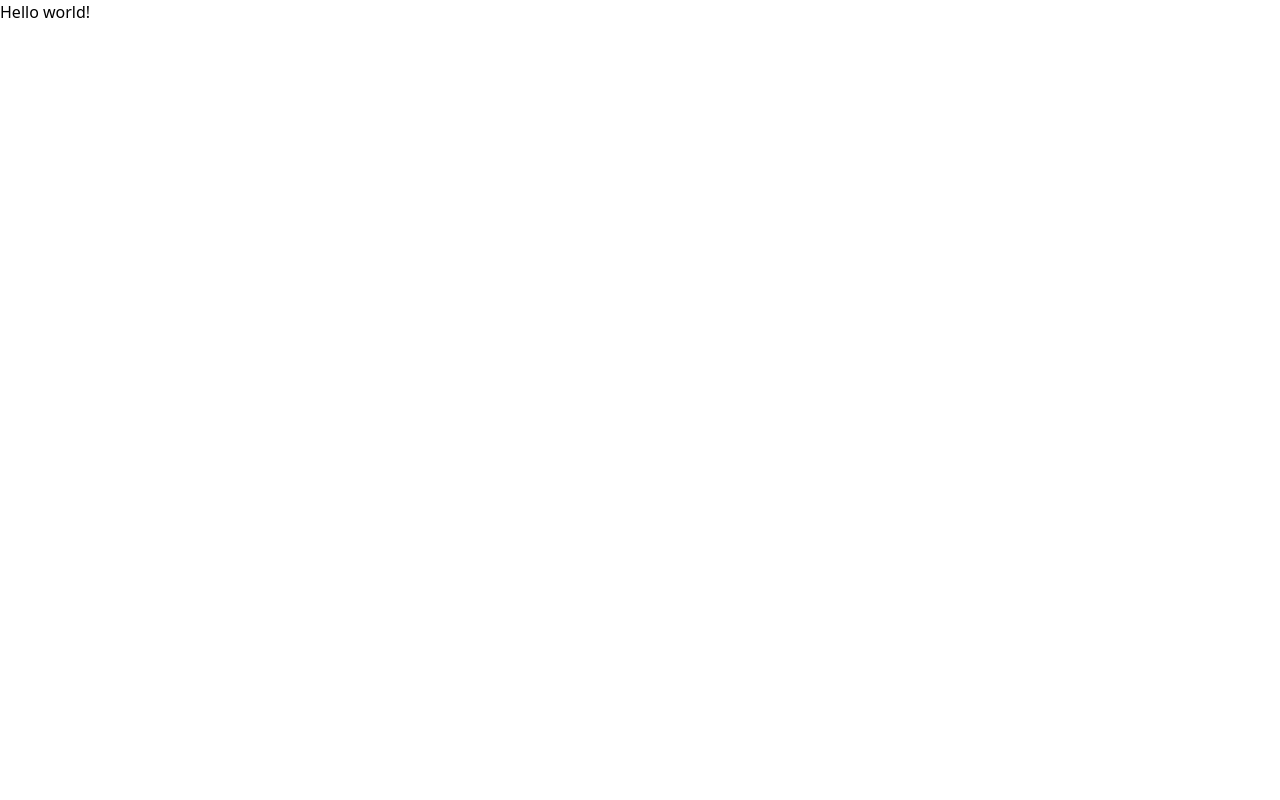
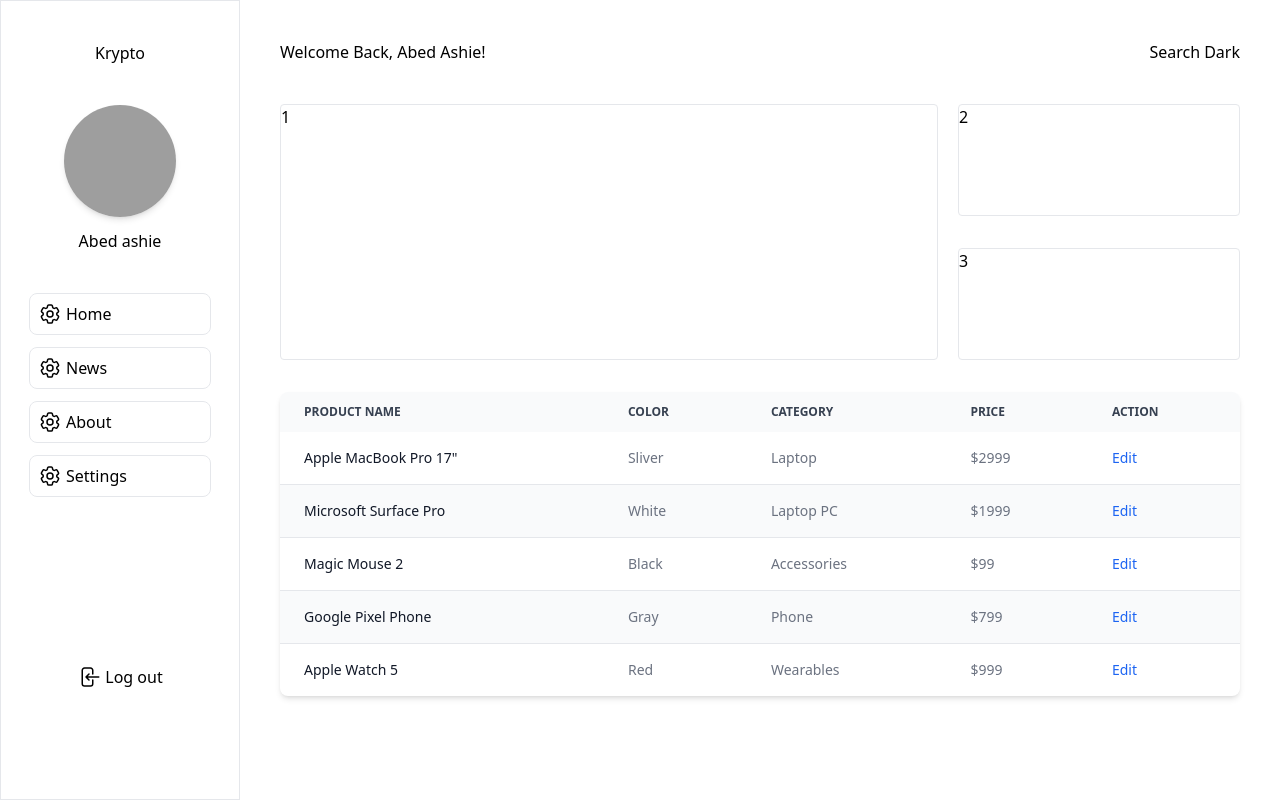
Before and after one commit to abedashi/Cryptocurrency, a React (Create React App) app in the folder client/: page / in a window 1280 px wide. Built offline with nearby package versions, Linux system fonts and the light colour scheme; grey boxes are pictures that could not be loaded.

Commit message:
adding dark mode and flowbite to tailwind config

```diff
--- a/client/package.json
+++ b/client/package.json
@@ -7,6 +7,8 @@
     "@testing-library/jest-dom": "^5.16.5",
     "@testing-library/react": "^13.4.0",
     "@testing-library/user-event": "^14.4.3",
+    "flowbite": "^1.6.0",
+    "flowbite-react": "^0.3.7",
     "react": "^18.2.0",
     "react-dom": "^18.2.0",
     "react-redux": "^8.0.5",
--- a/client/src/App.jsx
+++ b/client/src/App.jsx
@@ -1,5 +1,11 @@
+import Dashboard from "./pages/Dashboard";
+
 const App = () => {
-  return <h1>Hello world!</h1>;
+  return (
+    <>
+      <Dashboard />
+    </>
+  );
 };
 
 export default App;
--- a/client/tailwind.config.js
+++ b/client/tailwind.config.js
@@ -2,9 +2,13 @@
 module.exports = {
   content: [
     "./src/**/*.{js,jsx,ts,tsx}",
+    'node_modules/flowbite-react/**/*.{js,jsx,ts,tsx}'
   ],
+  darkMode: 'class',
   theme: {
     extend: {},
   },
-  plugins: [],
+  plugins: [
+    require('flowbite/plugin')
+  ]
 }
```
Also changed, not shown: 1 other file (tests, documents, lock files or other folders).
